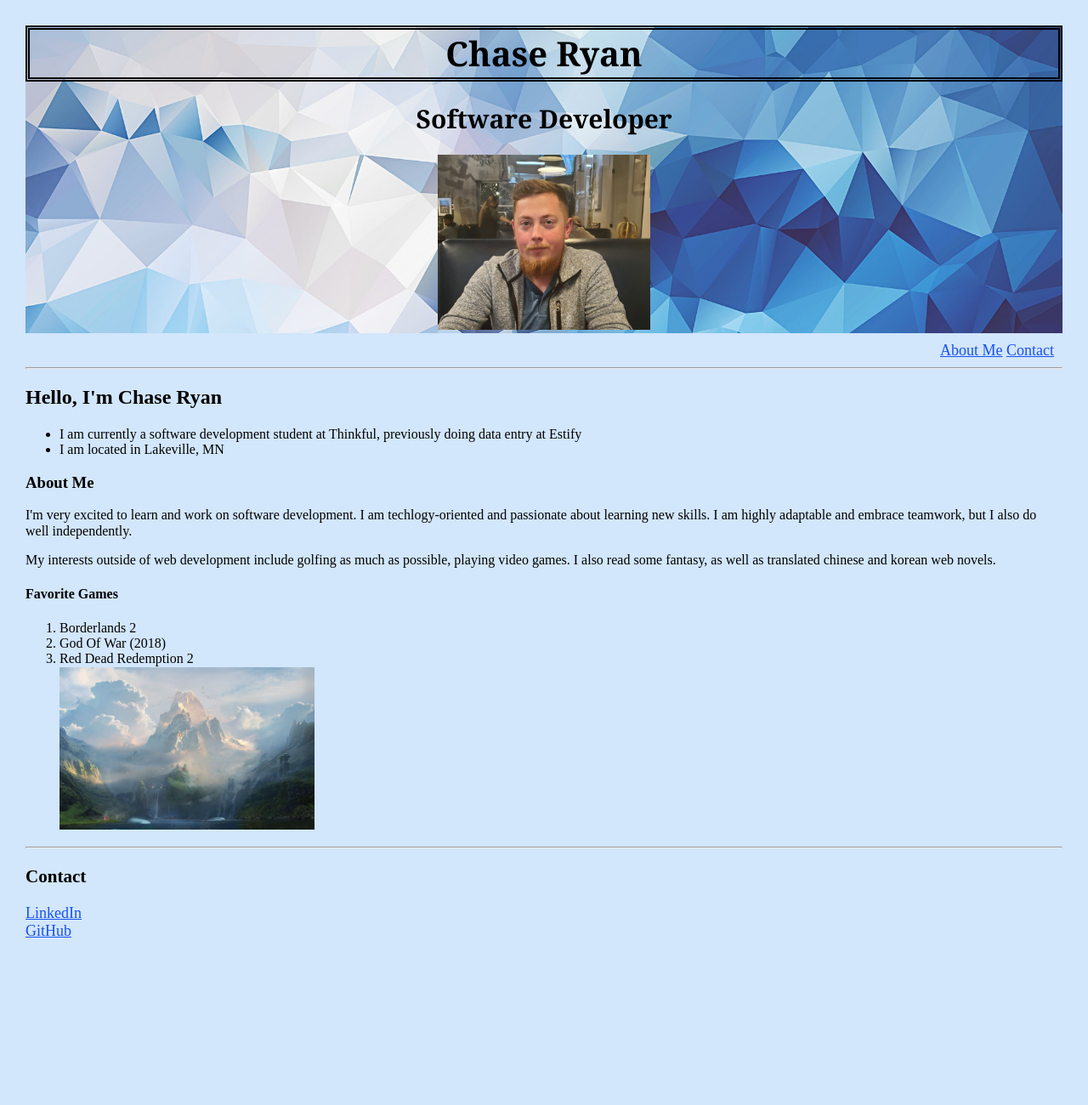
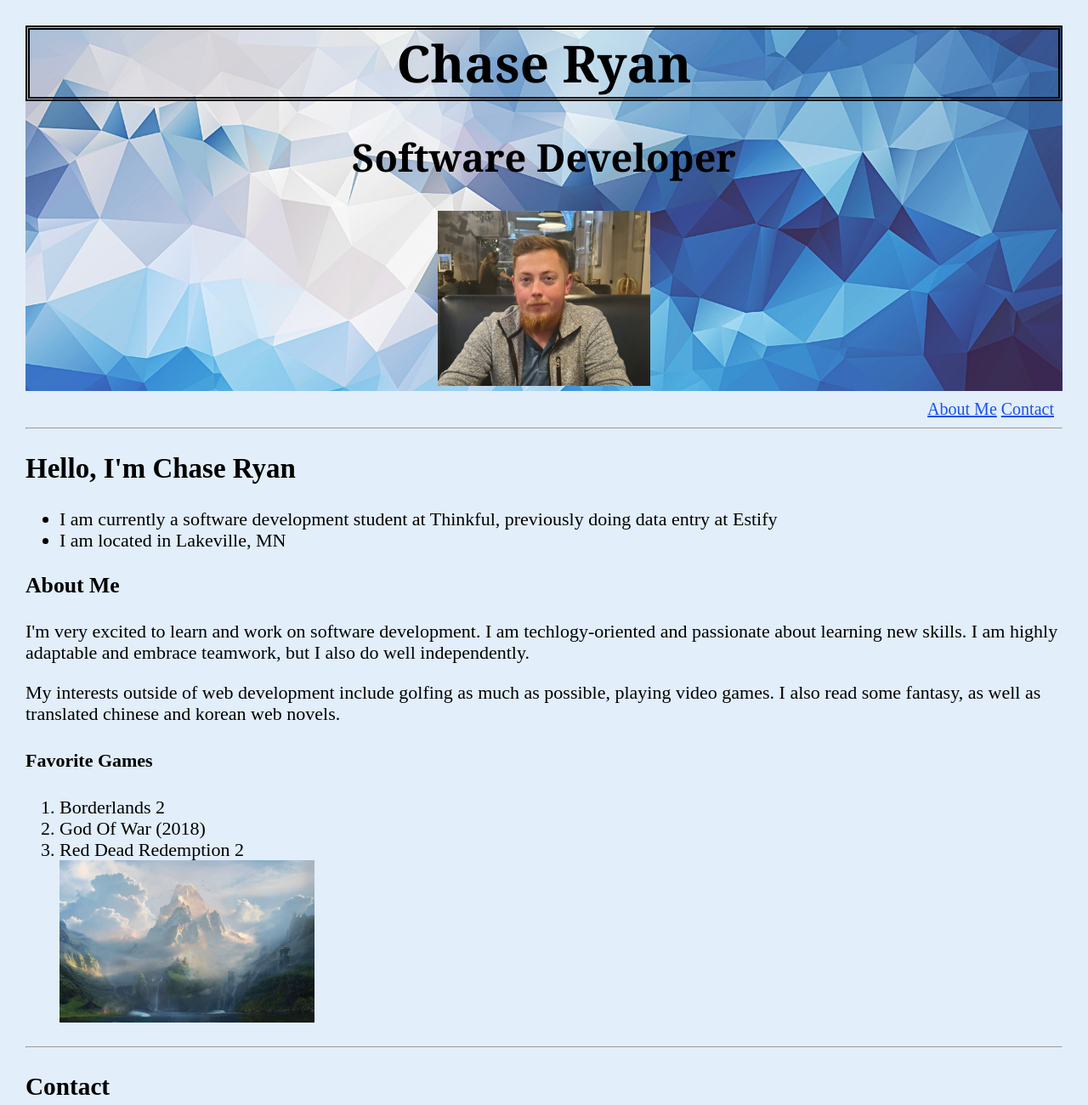
Before and after one commit to Chase-Ryan/PersonalPortfolio, a plain HTML site: page index.html in a window 1280 px wide. Shown: the top 1300 px of the page at 85% size. Before the commit the page ends 1136 px from the top, so only its background shows below. Drawn offline with nearby package versions, Linux system fonts and the light colour scheme; a script that the page names is missing.

Commit message:
Updating text size and background

```diff
--- a/style.css
+++ b/style.css
@@ -3,21 +3,21 @@
 }
 
 body{
-  background-color: #D2E6FC;
+  background-color: rgb(226, 238, 250);
   margin: 30px;
 }
 
 header{
   background-image: url("images/blue-background.jpg");
   background-size: cover;
-  font-size: 20px;
+  font-size: 30px;
   font-family: Georgia, 'Times New Roman', Times, serif;
   text-align: center;
 }
 
 nav{
   text-align: right;
-  font-size: 18px;
+  font-size: 20px;
   font-family: 'Times New Roman', Times, serif;
   margin: 10px;
 }
@@ -35,10 +35,11 @@ nav{
 
 main,li p{
   font-family: 'Times New Roman', Times, serif;
+  font-size: 22px
 }
 
 footer{
-  font-size: 18px;
+  font-size: 25px;
   font-family: 'Times New Roman', Times, serif;
 }
 
```
